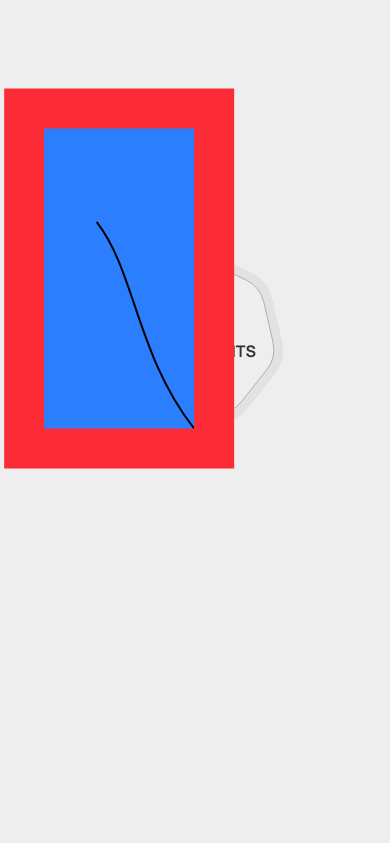
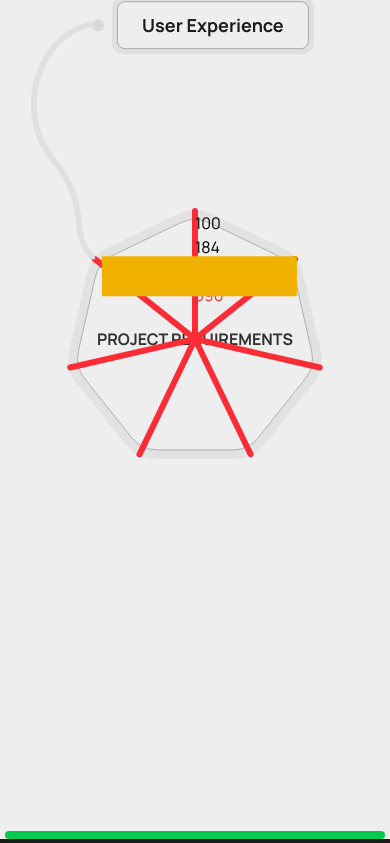
Before and after one commit to rflx36/portfolio, a React (Vite) app: page / in a window 390 px wide. Shown: the part 3320-4163 px from the top of the page. Built offline with nearby package versions, Linux system fonts and the light colour scheme; no server answers.

Commit message:
Adjusted visualizer output and added 1 Node

```diff
--- a/src/App.tsx
+++ b/src/App.tsx
@@ -6,7 +6,7 @@ import SkillsSection from "./components/skills section"
 import BackgroundSection from "./components/background section"
 import ProjectsSection from "./components/projects section"
 import LandingContacts from "./components/contact section/landing contacts"
-// import ContactSection from "./components/contact section"
+import ContactSection from "./components/contact section"
 import { useInView } from "react-intersection-observer"
 import ProcessSection from "./components/process section"
 import { useLocation, useNavigate } from "react-router"
--- a/src/components/process section/index.tsx
+++ b/src/components/process section/index.tsx
@@ -31,7 +31,7 @@ export default function ProcessSection() {
         }
 
         window.addEventListener("resize", handleResize);
-
+        handleResize();
         return () => {
             window.removeEventListener("resize", handleResize);
         }
@@ -103,14 +103,14 @@ export default function ProcessSection() {
                 blendValue={-100}
             />
             <LegPathInterpolator /> */}
-            <PathNode
+            {/* <PathNode
                 strokeColor="black"
                 strokeWidth={2}
                 width={400}
                 height={130}
                 position="bottomLeft"
                 points={[point_value,point_Value2]}
-            />
+            /> */}
         </div>
     )
 }
--- a/src/components/process section/mobile/index.tsx
+++ b/src/components/process section/mobile/index.tsx
@@ -12,6 +12,8 @@ import ProcessMobileNode7 from "./process_node_7";
 
 
 export default function ProcessSectionMobile(props: { polygonSize: number }) {
+
+
 
     const processNodes = [
         ProcessMobileNode1,
@@ -58,9 +60,9 @@ export default function ProcessSectionMobile(props: { polygonSize: number }) {
 
                     return (
                         <div key={i}
-                            className="bg-transparent rounded-full absolute  inset-1/2   h-1.5 origin-top-left"
+                            className="bg-red-500 rounded-full absolute  inset-1/2   h-1.5 origin-top-left"
                             style={{
-                                width: `${props.polygonSize * 0.5}px`,
+                                width: `${props.polygonSize * 0.45}px`,
                                 transform: `rotate(${angle}deg) translateY(-0.188rem)`
                             }}
 
@@ -87,6 +89,12 @@ export default function ProcessSectionMobile(props: { polygonSize: number }) {
                     )
                 })
             }
+            <div className="bg-green-500 h-2 absolute bottom-0 left-0 right-0 m-auto rounded-full"
+            style={{
+                width: `${props.polygonSize + 90}px`,
+            }}>
+
+            </div>
 
         </div>
     )
--- a/src/components/process section/mobile/process_node_1.tsx
+++ b/src/components/process section/mobile/process_node_1.tsx
@@ -1,6 +1,8 @@
-import {  useEffect, useMemo, useRef, useState } from "react";
+import { useEffect, useMemo, useRef, useState } from "react";
 // import CornerPathNode from "../../ui/corner path node";
 import clamp from "../../../utils/clamp";
+import type { PathNodeInterface } from "../../ui/path node";
+import PathNode from "../../ui/path node";
 // import PathNode from "../../ui/path node";
 
 
@@ -53,22 +55,45 @@ export default function ProcessMobileNode1() {
     }, [windowWidth])
 
 
+
+    // const testClamp = useMemo(()=>{
+    //     const value = windowWidth;
+    //     return value
+    // },[windowWidth])
+
+    const testClamp = windowWidth;
+
     console.log("clamp values:");
     console.log(clampValues);
 
 
 
 
-
     return (
         <>
-            {/* <div className="size-[200px] bg-red-500"></div> */}
+            <div className="size-0 bg-blue-500 ">
+                <p>{clampValues.pathClamp}</p>
+                <p>{clampValues.transformClamp}</p>
+                <p>{clampValues.adjustmentClamp}</p>
+                <p className="text-red-500">{testClamp}</p>
+                {/*
+        <PathNode
+        strokeColor="black"
+        strokeWidth={2}
+        width={} */}
+                {/* <PathNode
+                    strokeColor="black"
+                    strokeWidth={2}
+                    width={clampValues.transformClamp}
+                    height={250}
+                    position="bottomRight"
+                    points={[point_value_1]}
+                /> */}
+                {/* <div className="size-[20px] bg-red-500"></div> */}
 
-            {/*
-        <PathNode
-            strokeColor="black"
-            strokeWidth={2}
-            width={} */}
+
+
+            </div>
         </>
     )
 }
--- a/src/components/process section/mobile/process_node_7.tsx
+++ b/src/components/process section/mobile/process_node_7.tsx
@@ -1,6 +1,7 @@
-import { useEffect, useRef, useState } from "react";
+import { useEffect, useMemo, useRef, useState } from "react";
 import type { PathNodeInterface } from "../../ui/path node"
 import PathNode from "../../ui/path node"
+import clamp from "../../../utils/clamp";
 // import PathNodeVisualizer from "../../ui/path node/visualizer"
 
 
@@ -43,54 +44,116 @@ export default function ProcessMobileNode7() {
 
 
 
-    // const clampValues = useMemo(() => {
+    const clampValues = useMemo(() => {
+        const pathClamp = (clamp((290 - (windowWidth / 2)), 0, 40) / 40) * 100;
+        const transformClamp = Math.max((((290 - (windowWidth / 2)) * 2) - 6), -6);
+        const adjustmentClamp = clamp((290 - (windowWidth / 2)), 0, 40);
+        const inversedPathClamp = 100 - pathClamp;
 
+        const centerValue = (windowWidth / 2);
+
+        return { pathClamp, transformClamp, adjustmentClamp, inversedPathClamp, centerValue };
+    }, [windowWidth])
 
 
     const point_value_1: PathNodeInterface = {
         pointPosition: {
-            x: 53,
-            y: 94
+            x: 69 + (clampValues.inversedPathClamp / 2),
+            y: 135
         },
         startingControlPoint: {
             controlPointX: {
                 type: "additive",
-                value: 40
+                value: 16
             },
             controlPointY: {
                 type: "additive",
-                value: 134
-            },
+                value: 78
+            }
         },
         endingControlPoint: {
             controlPointX: {
                 type: "additive",
-                value: 38,
+                value: 47
             },
             controlPointY: {
                 type: "additive",
-                value: 49,
-            },
+                value: 54
+            }
         }
     }
 
+    const point_value_2: PathNodeInterface = {
+        pointPosition: {
+            x: 111,
+            y: 5
+        },
+        startingControlPoint: {
+            controlPointX: {
+                type: "additive",
+                value: -73
+            },
+            controlPointY: {
+                type: "additive",
+                value: 86
+            }
+        },
+        endingControlPoint: {
+            controlPointX: {
+                type: "additive",
+                value: -55
+            },
+            controlPointY: {
+                type: "additive",
+                value: 13
+            }
+        }
+    }
 
     return (
-        <div className="bg-red-500 p-10 ">
-            <div className="bg-blue-500">
-
+        <div className="size-0">
+            <div className="size-max relative -translate-x-full -translate-y-full ">
 
                 <PathNode
-                    strokeColor="black"
-                    strokeWidth={2}
-                    width={150}
-                    height={300}
+                    strokeColor="var(--color-mixed-soft-shadow-bg)"
+                    strokeWidth={6}
+                    width={115 + (clampValues.inversedPathClamp == 0 ? 0 : clampValues.inversedPathClamp - 10)}
+                    height={240}
                     position="bottomRight"
-                    points={[point_value_1]}
+                    points={[point_value_1, point_value_2]}
                 />
+                <div className="bg-container-soft-shadow z-10 size-3 rounded-full top-0 left-28 absolute">
+                    <div className="rounded-xl left-5 absolute top-0 bottom-0 h-max w-max my-auto p-[0.313rem] bg-mixed-soft-shadow-bg grid place-content-center">
+                        <div className="bg-bg border border-container-stroke grid place-content-center rounded-lg h-12 w-48">
+                            <p className="text-lg font-bold text-text">User Experience</p>
+                        </div>
+                    </div>
+                </div>
+            </div>
+            <div className="absolute  top-0  size-10 bg-yellow-500 "
+                style={{ left: 10, width: clampValues.centerValue }}
+            >
 
             </div>
         </div>
+        // <div className="bg-red-500 p-10 ">
+        //     <div className="bg-blue-500">
+        //        </div >
+        // <div className="bg-red-500 p-10 ">
+        //     <div className="bg-blue-500">
+
+
+        //         <PathNode
+        //             strokeColor="black"
+        //             strokeWidth={2}
+        //             width={150}
+        //             height={300}
+        //             position="bottomRight"
+        //             points={[point_value_1]}
+        //         />
+
+        //     </div>
+        // </div>
 
         // <PathNodeVisualizer/>
         // <></>
--- a/src/components/ui/path node/visualizer/index.tsx
+++ b/src/components/ui/path node/visualizer/index.tsx
@@ -303,11 +303,15 @@ export default function PathNodeVisualizer() {
     }, []);
 
     const handleCopy = useCallback(() => {
-        navigator.clipboard.writeText(JSON.stringify(points, null, 2)).then(() => {
-            setCopied(true);
-            setTimeout(() => setCopied(false), 1800);
-        });
-    }, [points]);
+    const jsonString = JSON.stringify(points, null, 2);
+    // Remove quotes around property names (e.g. "key": -> key:)
+    const unquoted = jsonString.replace(/"([^"]+)":/g, '$1:');
+
+    navigator.clipboard.writeText(unquoted).then(() => {
+        setCopied(true);
+        setTimeout(() => setCopied(false), 1800);
+    });
+}, [points]);
 
     const selPt = selectedPoint !== null ? points[selectedPoint] : null;
 
```
